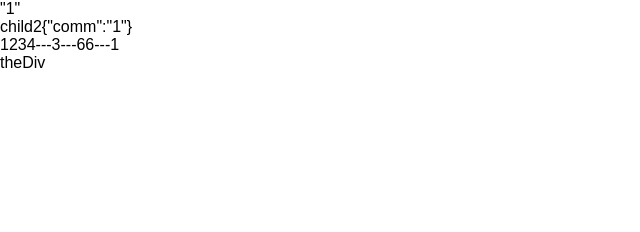
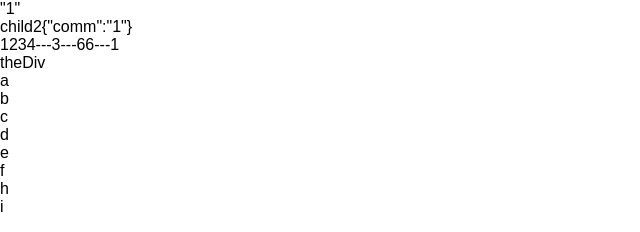
Before and after one commit to zhangqiang1003/react-learn, a React (Create React App) app: page / in a window 1280 px wide. Shown: the part 134-366 px from the top of the page, without its empty margins (0-640 px from the left). Built offline with nearby package versions, Linux system fonts and the light colour scheme.

Commit message:
学习7：循环插入子元素

```diff
--- a/src/ComponentLoop/CommponentLoop.js
+++ b/src/ComponentLoop/CommponentLoop.js
@@ -7,7 +7,17 @@ class CommponentLoop extends Component {
     super();
     this.state = {
       a: 1,
-      b: 2
+      b: 2,
+      arr: [
+        {name: 'a', id: 1},
+        {name: 'b', id: 2},
+        {name: 'c', id: 3},
+        {name: 'd', id: 4},
+        {name: 'e', id: 5},
+        {name: 'f', id: 6},
+        {name: 'h', id: 7},
+        {name: 'i', id: 8}
+      ]
     }
   }
   componentWillMount() {
@@ -24,6 +34,11 @@ class CommponentLoop extends Component {
       <div className="CommponentLoop">
         1234---{this.state.a}---{this.state.b}---{this.props.aa}
         <div ref="theDiv">theDiv</div>
+        <div>
+          {this.state.arr.map((val, index) => {
+            return <div key={index + new Date().getTime()} >{val.name}</div>
+          })}
+        </div>
       </div>
     )
   }
```
